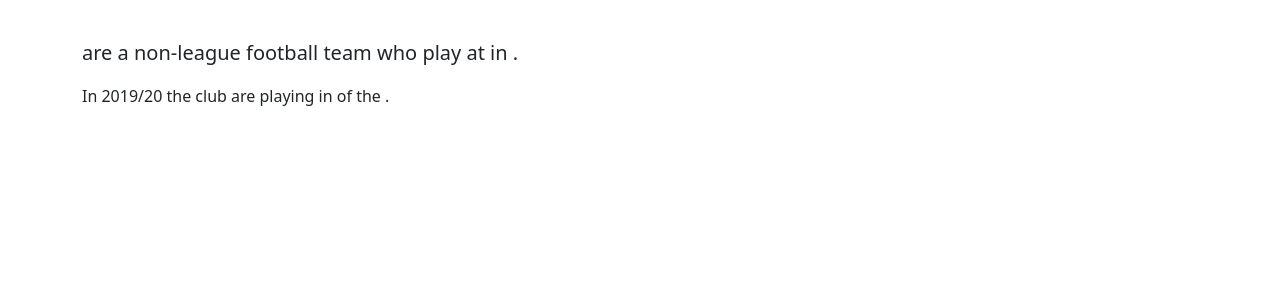
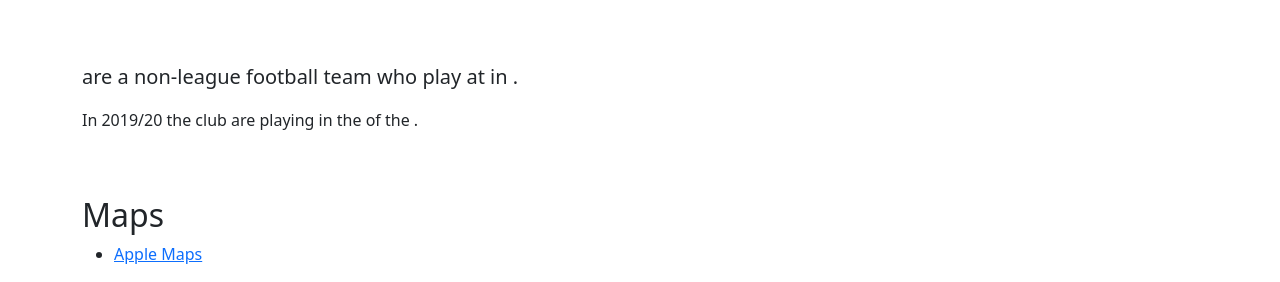
Before and after one commit to clocky/non-league-grounds, an Eleventy site: page src/club.njk in a window 1280 px wide. Shown: the part 1018-1300 px from the top of the page. Before the commit the page ends 1142 px from the top, so only its background shows below. Built offline with nearby package versions, Linux system fonts and the light colour scheme; Eleventy itself is replaced by a stand-in of ours; files that its build step writes are made by us from their sources; what node-fetch, pretty would draw is missing.

Commit message:
URL encode club names for maps

```diff
--- a/src/club.njk
+++ b/src/club.njk
@@ -22,7 +22,7 @@ eleventyComputed:
                     {% set key = 'key=' + bing.api %}
                     {% set location = club.stadium.geo.latitude + ',' + club.stadium.geo.longitude %}
                     {% for breakpoint in [1200, 992, 768, 576] %}
-                        {% set height = (breakpoint / 27) * 9 %}
+                        {% set height = (breakpoint / 48) * 9 %}
                         {% set mapSize = 'mapSize=' + breakpoint + ',' + height | round %}
                         {%- set url -%}{{ map.api }}/{{location}}/{{map.zoom}}/?{{mapSize}}&{{format}}&{{key}}{%- endset -%}
                         <source
@@ -39,7 +39,7 @@ eleventyComputed:
     </div>
 
     <div class="container">
-        <div class="row mt-4">
+        <div class="row mt-5">
             <div class="col-8 bg-white">
                 <h1>{{ club.orgname }}</h1>
             </div>
@@ -54,22 +54,38 @@ eleventyComputed:
                     .
                 </p>
                 <p>
-                    In 2019/20 the club are playing in
+                    In 2019/20 the club are playing in the
                         <a href="/league/{{club.division.league.name | slug}}/{{ club.division.name | slug }}">{{ club.division.name }}</a>
                         of the <a href="/league/{{club.division.league.name | slug}}">{{club.division.league.name}}</a>.
                 </p>
             </div>
             <div class="col-4 text-left">
                 <address class="text-secondary">
-                    {{ club.stadium.orgunit }}<br />
+                    {% if club.stadium.orgunit %}
+                        <strong>{{ club.stadium.orgunit }}</strong><br />
+                    {% endif %}
                     {% if club.stadium.locality %}
                         {{ club.stadium.locality | upper }}<br />
                     {% endif %}
-                    {{ club.stadium.region }}<br />
+                    {% if club.stadium.region %}
+                        {{ club.stadium.region }}<br />
+                    {% endif %}
                     {% if club.stadium.postalcode %}
                         {{club.stadium.postalcode | upper }}
                     {% endif %}
                 </address>
             </div>
         </div>
+        <div class="row mt-5">
+            <div class="col-12">
+                <h2>Maps</h2>
+                <ul>
+                    {% set lat = club.stadium.geo.latitude | round(6) %}
+                    {% set lon = club.stadium.geo.longitude | round(6) %}
+                    {% set query = club.orgname + " FC" %}
+                    <li>
+                        <a href="https://maps.apple.com/?q={{query | urlencode }}&sll={{lat}},{{lon}}&t=m">Apple Maps</a>
+                    </li>
+            </div>
+        </div>
     </div>
```
